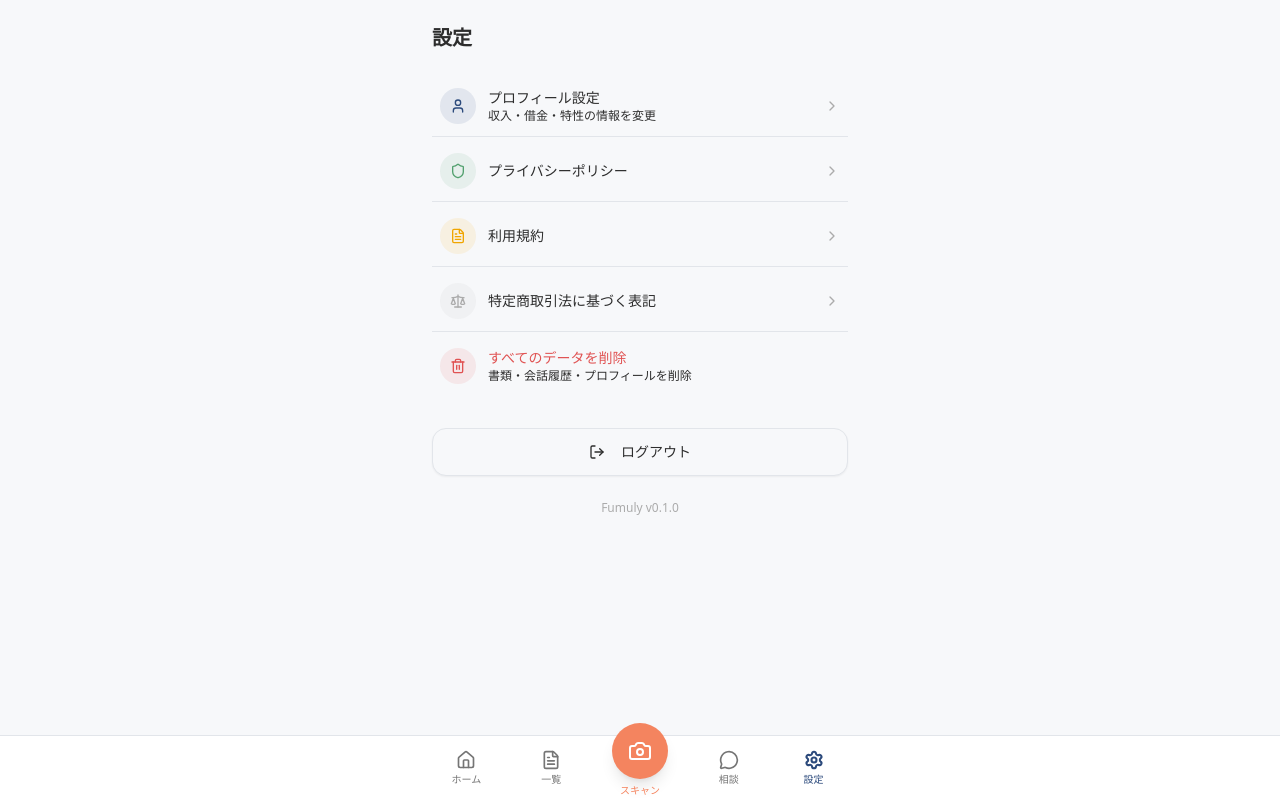
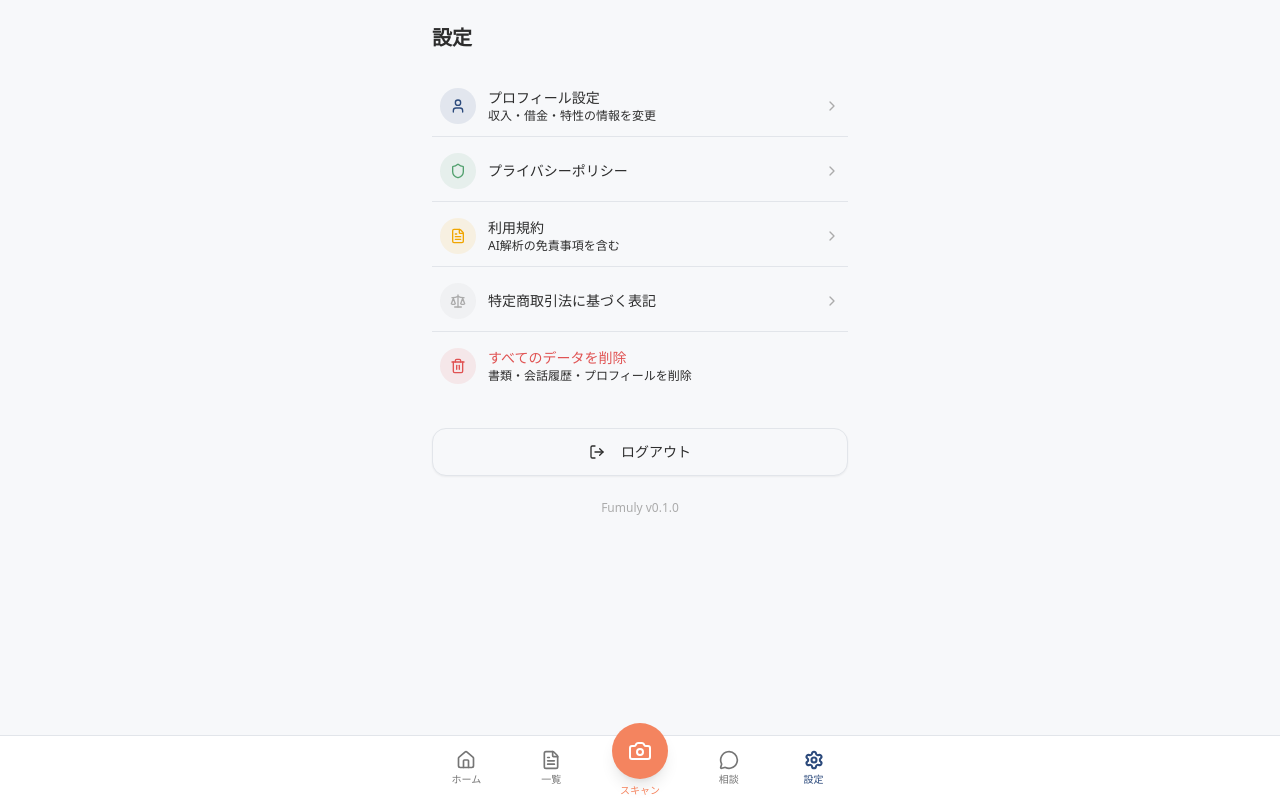
Before and after one commit to e-margin/fumuly, a Next.js app: page /settings in a window 1280 px wide. Built offline with nearby package versions, Linux system fonts and the light colour scheme; no server answers.

Commit message:
設定画面の利用規約リンクにAI免責事項の説明を追加
Co-Authored-By: Claude Opus 4.6 <noreply@anthropic.com>

```diff
--- a/app/(main)/settings/page.tsx
+++ b/app/(main)/settings/page.tsx
@@ -121,6 +121,9 @@ export default function SettingsPage() {
               <p className="text-sm font-medium text-foreground">
                 利用規約
               </p>
+              <p className="text-xs text-sub">
+                AI解析の免責事項を含む
+              </p>
             </div>
             <ChevronRight className="h-4 w-4 text-ignore" />
           </div>
```
